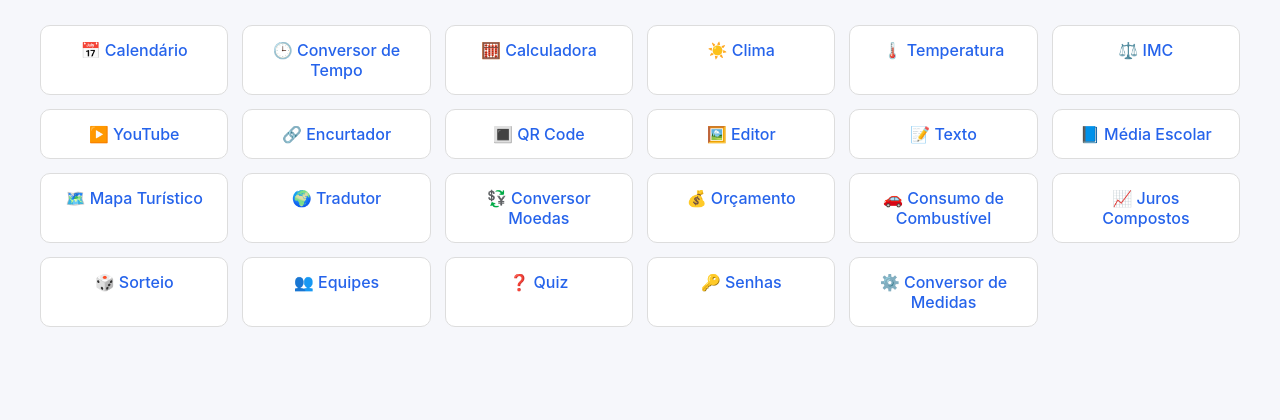
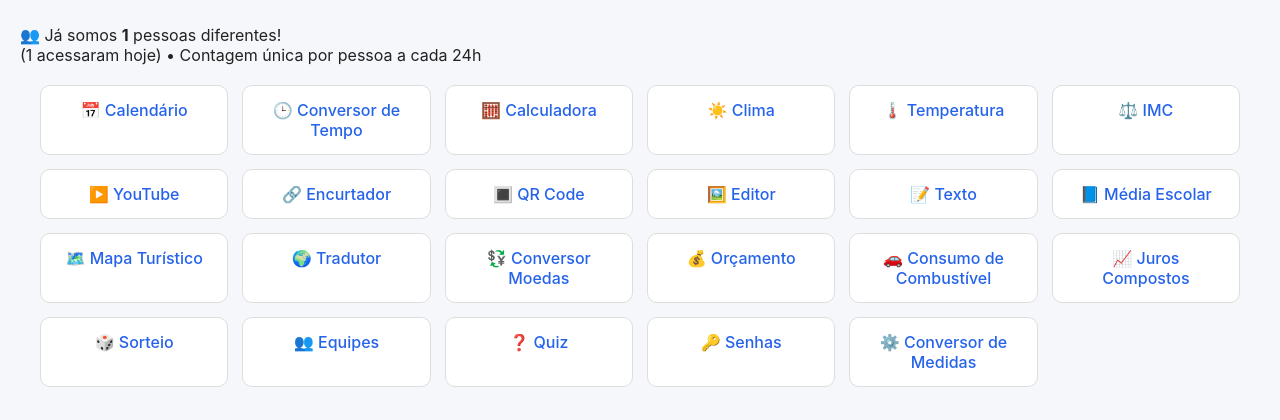
Before and after one commit to CAlexdx/meu-portal-python, a Flask app: page / in a window 1280 px wide. Shown: the part 260-680 px from the top of the page. Run offline with Flask 3, Linux system fonts and the light colour scheme.

Commit message:
Add visitor counter to index.html
Added a visitor counter section displaying unique visitors and today's access count.

```diff
--- a/templates/index.html
+++ b/templates/index.html
@@ -11,6 +11,15 @@
   <header>
     <img src="{{ url_for('static', filename='image.png') }}" alt="Logo Meu Portal Python">
   </header>
+
+<div class="contador-visitas">
+  <p class="contador-titulo">
+    👥 Já somos <strong class="numero-grande">{{ total_unicos }}</strong> pessoas diferentes!
+  </p>
+  <p class="contador-sub">
+    ({{ hoje }} acessaram hoje) • Contagem única por pessoa a cada 24h
+  </p>
+</div>
 
   <nav class="menu-horizontal">
     <a href="{{ url_for('calendario_page') }}">📅 Calendário</a>
```
